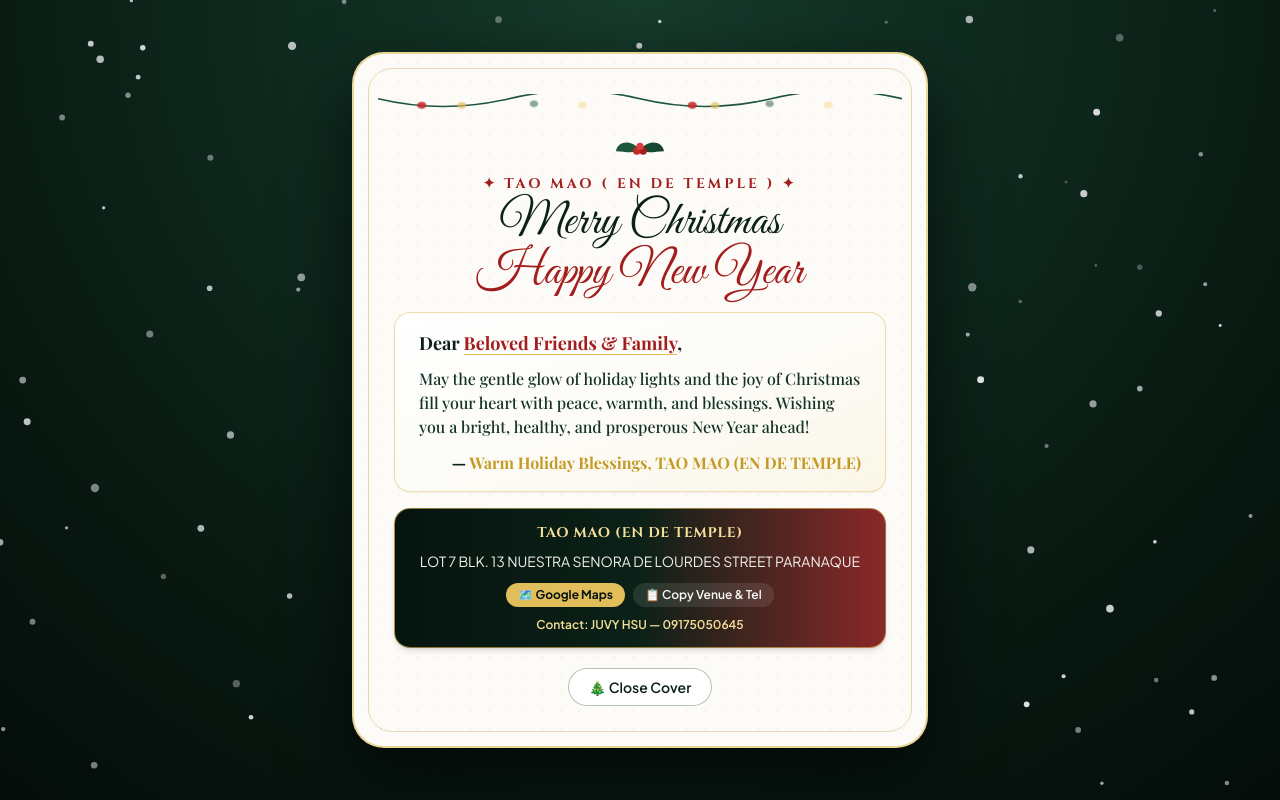
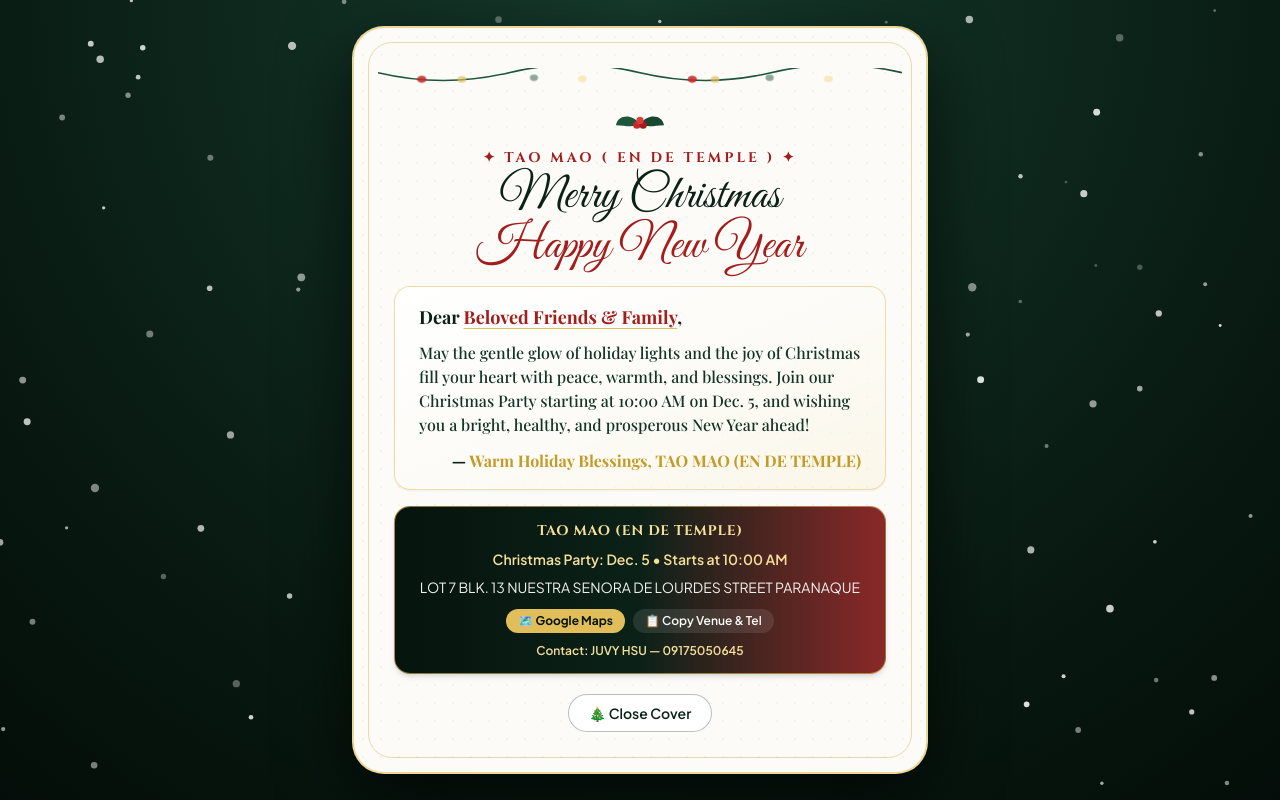
Before and after one commit to terencePA/TAO-MAO-Interactive-Christmas-Greeting-Card, a plain HTML site: page index.html in a window 1280 px wide. Both pictures are taken after a click on the button "OPEN CARD". Drawn offline with nearby package versions, Linux system fonts and the light colour scheme; a web font is replaced by a local one.

Commit message:
Add files via upload

```diff
--- a/index.html
+++ b/index.html
@@ -246,8 +246,8 @@
           <p class="font-serif text-base sm:text-lg font-bold text-pine-900">
             Dear <span id="display-recipient" class="text-cranberry-600 underline decoration-gold-400 underline-offset-4">Beloved Friends &amp; Family</span>,
           </p>
-          <p id="display-message" class="font-serif text-sm sm:text-base text-pine-800 leading-relaxed">
-            May the gentle glow of holiday lights and the joy of Christmas fill your heart with peace, warmth, and blessings. Wishing you a bright, healthy, and prosperous New Year ahead!
+          <p class="font-serif text-sm sm:text-base text-pine-800 leading-relaxed">
+            May the gentle glow of holiday lights and the joy of Christmas fill your heart with peace, warmth, and blessings. Join our Christmas Party starting at 10:00 AM on Dec. 5, and wishing you a bright, healthy, and prosperous New Year ahead!
           </p>
           <p class="font-serif text-sm sm:text-base font-bold text-right text-pine-900 pt-0.5">
             — <span id="display-sender" class="text-gold-500">Warm Holiday Blessings, TAO MAO (EN DE TEMPLE)</span>
@@ -258,6 +258,9 @@
         <div class="inner-reveal delay-2 mb-4 px-4 py-3.5 rounded-2xl bg-gradient-to-r from-pine-950 via-pine-900 to-cranberry-700/90 text-snow border border-gold-400/60 shadow-md text-center space-y-2">
           <p class="font-display text-xs sm:text-sm font-bold tracking-wider text-gold-300 uppercase">
             TAO MAO (EN DE TEMPLE)
+          </p>
+          <p class="text-xs sm:text-sm text-gold-300 font-semibold">
+            Christmas Party: Dec. 5 &bull; Starts at 10:00 AM
           </p>
           <p class="text-xs sm:text-sm text-snow/95 leading-snug">
             LOT 7 BLK. 13 NUESTRA SENORA DE LOURDES STREET PARANAQUE
@@ -415,7 +418,7 @@
     }
 
     copyVenueBtn.addEventListener('click', () => {
-      const venueInfo = `TAO MAO (EN DE TEMPLE)\nAddress: LOT 7 BLK. 13 NUESTRA SENORA DE LOURDES STREET PARANAQUE\nGoogle Maps: https://maps.app.goo.gl/NiFEedS63J1R7SZ36\nContact: JUVY HSU - 09175050645`;
+      const venueInfo = `TAO MAO (EN DE TEMPLE)\nChristmas Party: Dec. 5, Starts at 10:00 AM\nAddress: LOT 7 BLK. 13 NUESTRA SENORA DE LOURDES STREET PARANAQUE\nGoogle Maps: https://maps.app.goo.gl/NiFEedS63J1R7SZ36\nContact: JUVY HSU - 09175050645`;
       copyTextToClipboard(venueInfo, 'Venue address & phone number copied!');
     });
   </script>
```
